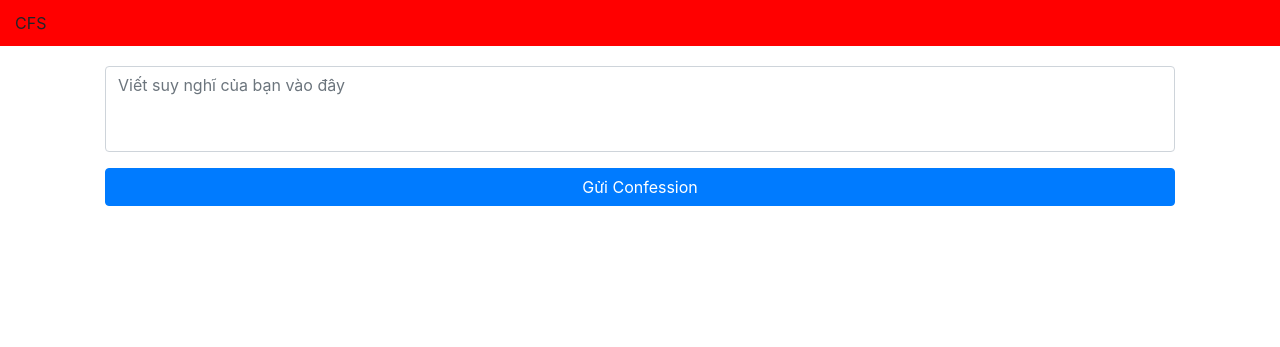
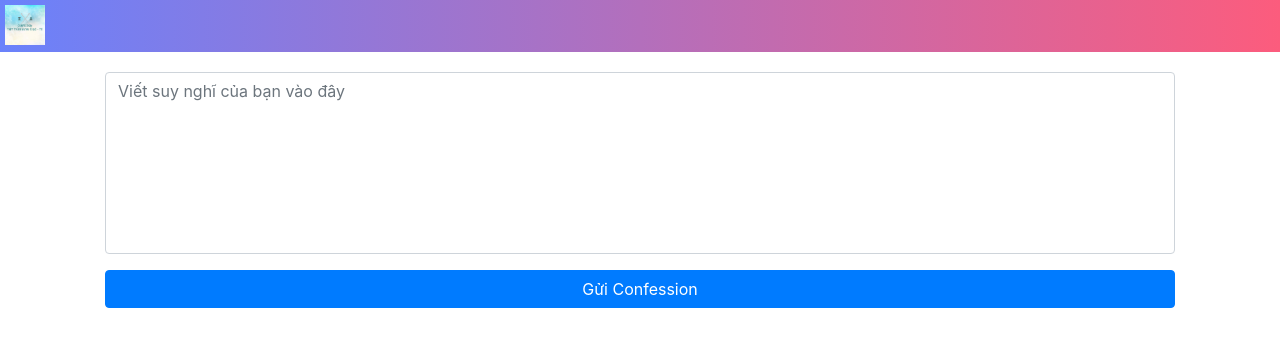
Before and after one commit to hoan111/THD-TX-Confession, a PHP site: page / in a window 1280 px wide. Shown: the top 347 px of the page. Run offline with PHP 8.4, Linux system fonts and the light colour scheme.

Commit message:
Redesign index page
Xấu vl đm:)

```diff
--- a/assets/css/index.css
+++ b/assets/css/index.css
@@ -1,16 +1,19 @@
 .header {
-	background: red;
-	padding: 15px 15px;
+	background: #FC5C7D;  /* fallback for old browsers */
+    background: -webkit-linear-gradient(to right, #6A82FB, #FC5C7D);  /* Chrome 10-25, Safari 5.1-6 */
+    background: linear-gradient(to right, #6A82FB, #FC5C7D); /* W3C, IE 10+/ Edge, Firefox 16+, Chrome 26+, Opera 12+, Safari 7+ */
+	padding: 5px 5px;
 
 }
 
 .section {
 	padding: 20px;
+	top: 50%;
 }
 
 textarea {
 	resize: none;
 	overflow: hidden;
 	display: block;
-	font-size: 14px;
+	font-size: 20px;
 }
--- a/index.php
+++ b/index.php
@@ -10,7 +10,7 @@
 		$mysqli->query($sql);
 
 		if ($mysqli == TRUE) {
-			$_SESSION["OkMess"] = 'Đã gửi đi và hãy đợi quản trị viên duyệt';
+			$_SESSION["OkMess"] = 'Đã gửi đi và đợi quản trị viên duyệt';
 
 		}else{
 			$_SESSION["ErrorMess"] = "Lỗi mẹ rồi";
@@ -22,6 +22,7 @@
 <html lang="en">
 <head>
 	<meta charset="UTF-8">
+	<meta name="viewport" content="width=device-width, initial-scale=1.0">
 	<title>THĐ-TX</title>
 	<link rel="stylesheet" href="https://stackpath.bootstrapcdn.com/bootstrap/4.3.1/css/bootstrap.min.css" integrity="sha384-ggOyR0iXCbMQv3Xipma34MD+dH/1fQ784/j6cY/iJTQUOhcWr7x9JvoRxT2MZw1T" crossorigin="anonymous">
 	<link rel="stylesheet" href="assets/css/index.css">
@@ -31,14 +32,14 @@
 <body>
 
 <div class="header">
-	<p>CFS</p>
+	<img src="assets/media/cfs.jpg" alt="" width="40px" height="40px">
 </div>
 
 <div class="container">
 	<div class="section">
 		<form target="index.php" method="post" >
 		  <div class="form-group" contentEditable="true">
-		    <textarea id="content" rows="3" name="content" type="text" class="form-control" placeholder="Viết suy nghĩ của bạn vào đây" required></textarea>
+		    <textarea id="content" rows="7" name="content" type="text" class="form-control" placeholder="Viết suy nghĩ của bạn vào đây" required></textarea>
 		  </div>
 		  <button type="submit" name="submit" class="btn btn-primary btn-block">Gửi Confession</button>
 		</form><br>
```
Also changed, not shown: assets/media/cfs.jpg (added).
